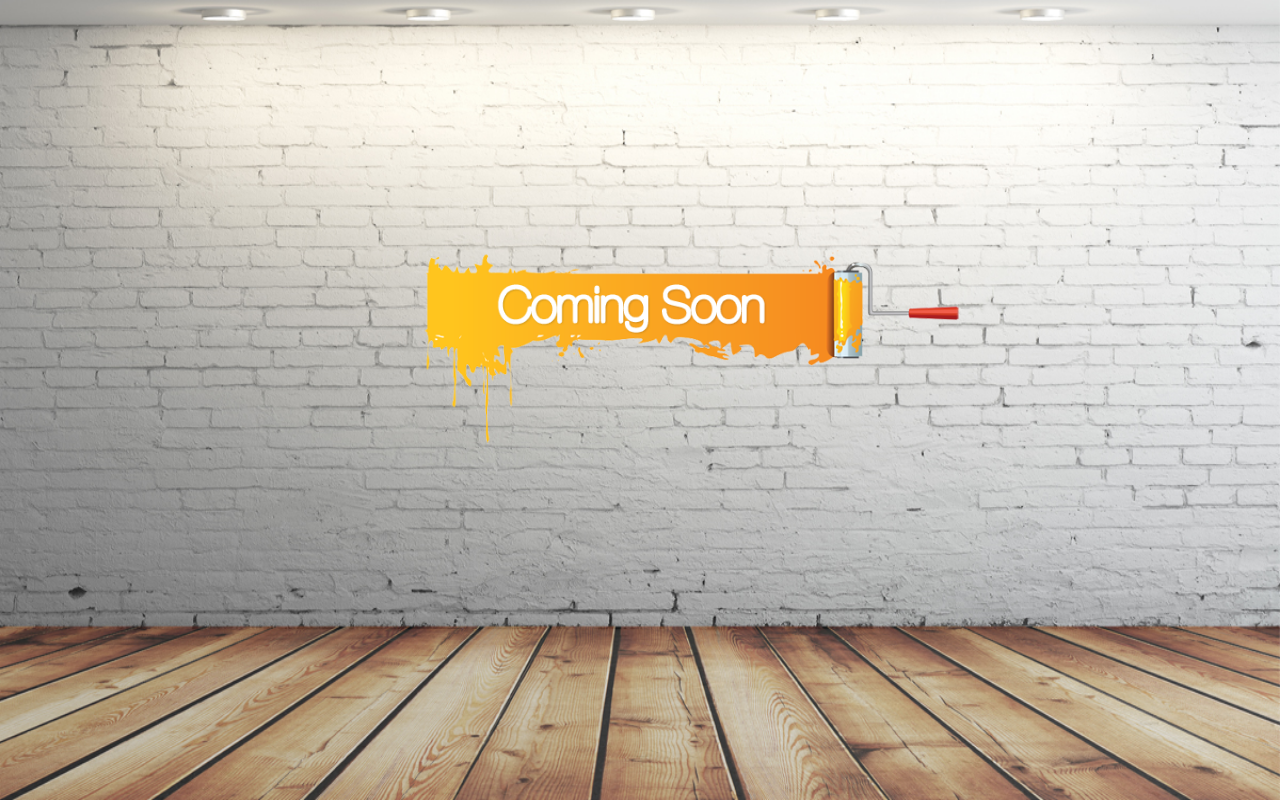
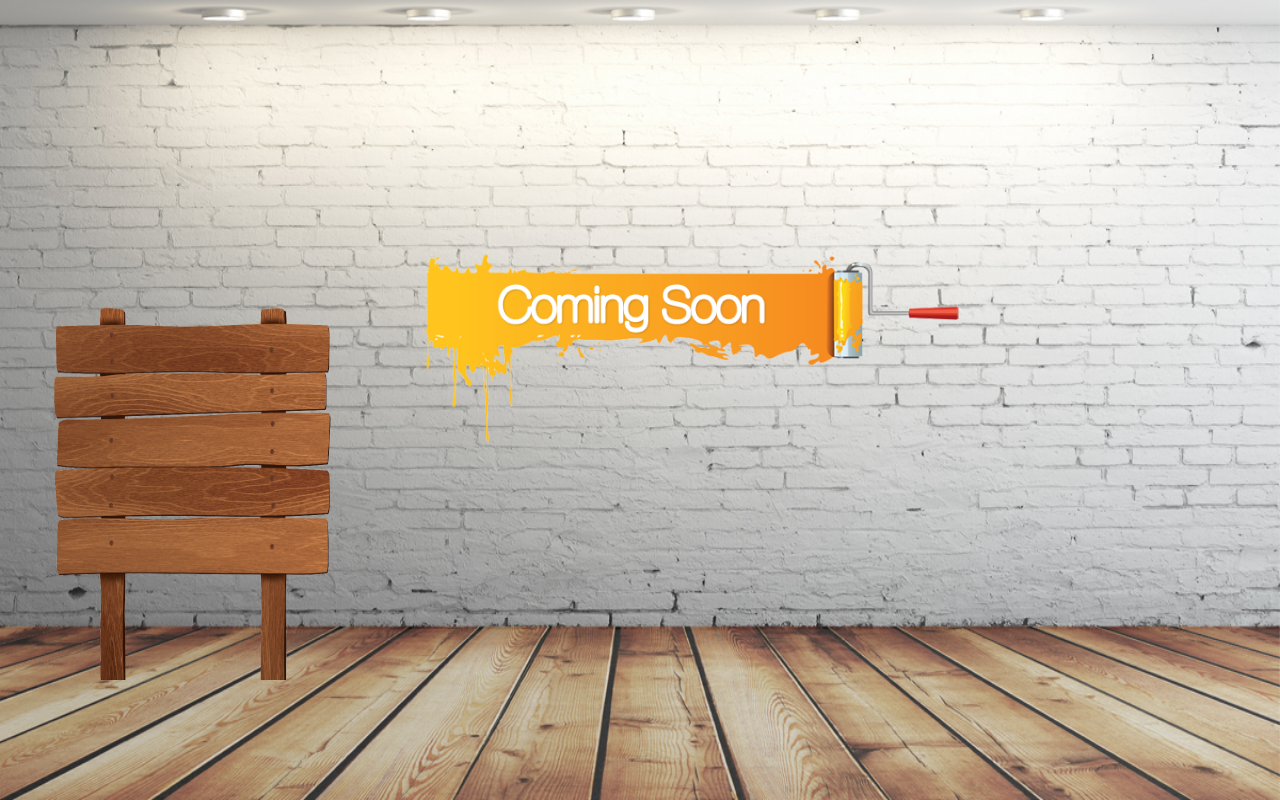
Before and after one commit to vemurikarthik/vemurikarthik.github.io, a plain HTML site: page index.html in a window 1280 px wide. Drawn offline with Linux system fonts and the light colour scheme.

Commit message:
Added Sign Board

```diff
--- a/css/style.css
+++ b/css/style.css
@@ -10,3 +10,9 @@
 	left: 20%;
 	width: 65%;
 }
+.home_page#sign_board{
+	position: absolute;
+	top : 35%;
+	width: 30%;
+	height: 50%;
+}
--- a/index.html
+++ b/index.html
@@ -4,8 +4,10 @@
 	<title>Learning Platform to beginners</title>
 	<link rel='stylesheet' href='./css/bootstrap.min.css'>
 	<link rel='stylesheet' href='./css/animate.min.css'>
+	<link rel='stylesheet' href='./semantic/semantic.min.css'>
 	<link rel='stylesheet' href='./css/style.css'>
 	<script type="text/javascript" src='./js/jquery.min.js'></script>
+	<script type="text/javascript" src='./semantic/semantic.min.js'></script>
 
 </head>
 <body>
@@ -20,6 +22,11 @@
 				<img class='home_page ' id='paint' src='./images/paint.png'>
 			</div>
 		</div>
+		<div class='row'>
+			<div class='.col-xs-12 home_page' id='sign_board_div'>
+				<img class='home_page' id='sign_board' src='./images/sign_board.gif'>
+			</div>
+		</div>
 	</div>
 </body>
 </html>
```
Also changed, not shown: images/sign_board.gif (added).
